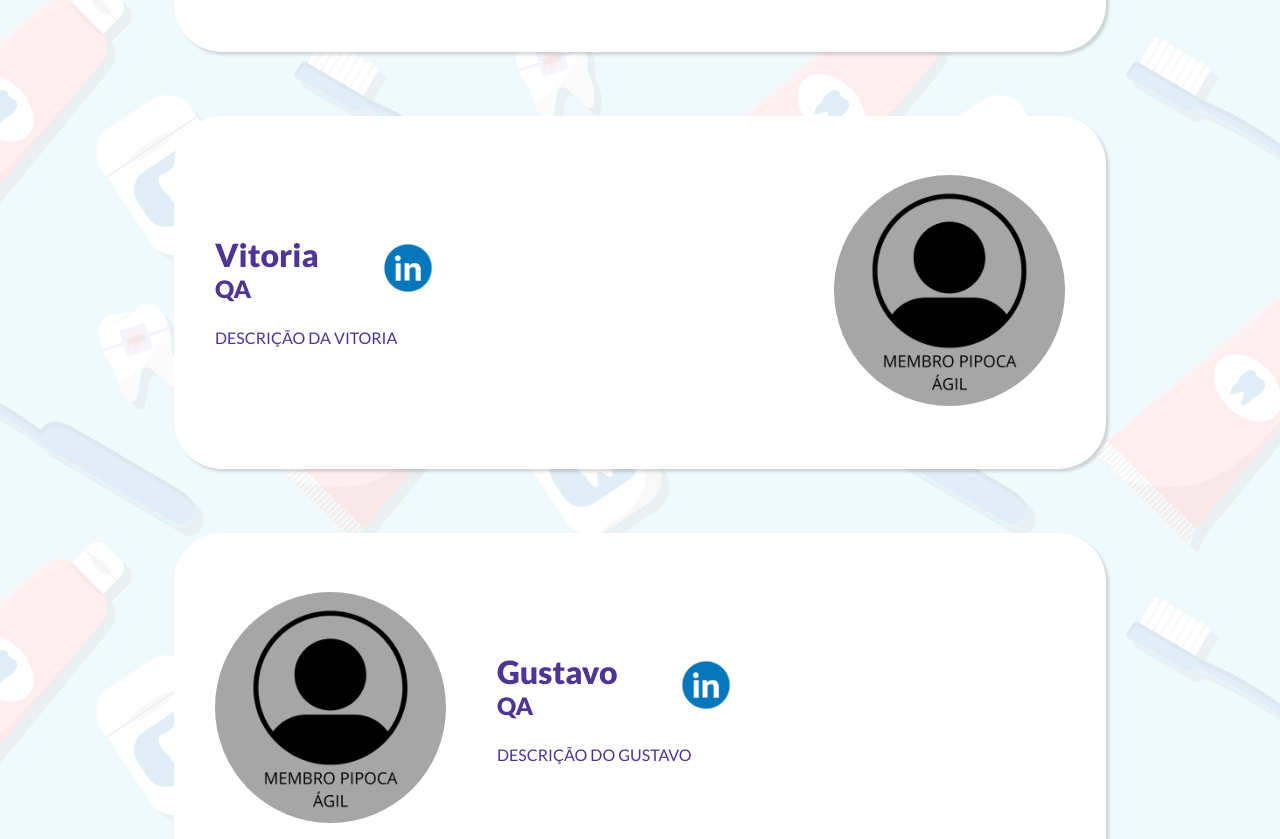
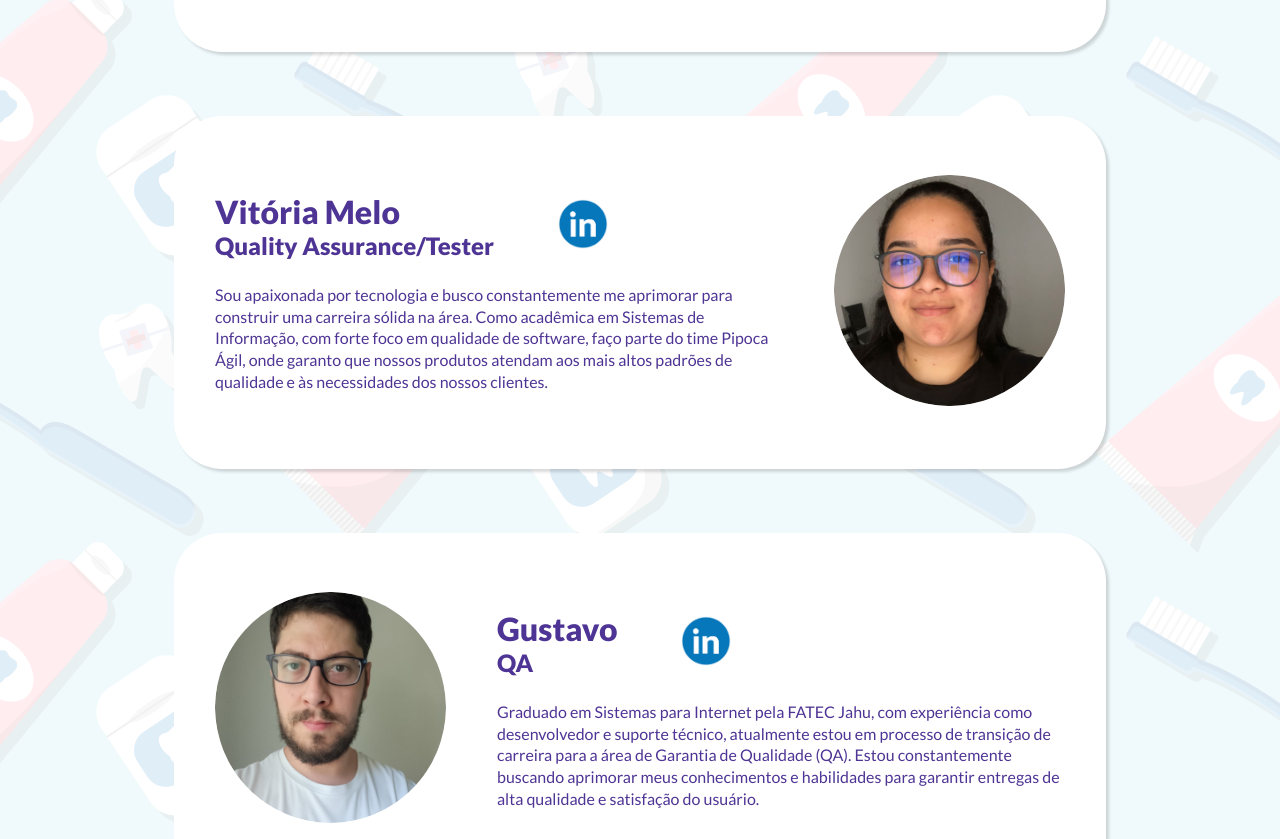
Before and after one commit to squadroxo/squad-roxo-pastel, a React (Vite) app: page / in a window 1280 px wide. Shown: the part 6581-7420 px from the top of the page. Built offline with nearby package versions, Linux system fonts and the light colour scheme.

Commit message:
feat: novos membros

```diff
--- a/src/components/SquadSection/infos.ts
+++ b/src/components/SquadSection/infos.ts
@@ -84,11 +84,11 @@ const data = [
   },
   {
     id: uuidv4(),
-    nomeMembro: "Vitoria",
-    funcao: "QA",
-    linkLinkedin: "#",
-    foto: "devs/user.png",
-    sobreMembro: "DESCRIÇÃO DA VITORIA",
+    nomeMembro: "Vitória Melo",
+    funcao: "Quality Assurance/Tester",
+    linkLinkedin: "https://www.linkedin.com/in/vitoria-melo-2b107b194/",
+    foto: "devs/vitoria-qa.png",
+    sobreMembro: "Sou apaixonada por tecnologia e busco constantemente me aprimorar para construir uma carreira sólida na área. Como acadêmica em Sistemas de Informação, com forte foco em qualidade de software, faço parte do time Pipoca Ágil, onde garanto que nossos produtos atendam aos mais altos padrões de qualidade e às necessidades dos nossos clientes.",
     primario: false
   },
   {
@@ -96,8 +96,8 @@ const data = [
     nomeMembro: "Gustavo",
     funcao: "QA",
     linkLinkedin: "#",
-    foto: "devs/user.png",
-    sobreMembro: "DESCRIÇÃO DO GUSTAVO",
+    foto: "devs/gustavo-qa.png",
+    sobreMembro: "Graduado em Sistemas para Internet pela FATEC Jahu, com experiência como desenvolvedor e suporte técnico, atualmente estou em processo de transição de carreira para a área de Garantia de Qualidade (QA). Estou constantemente buscando aprimorar meus conhecimentos e habilidades para garantir entregas de alta qualidade e satisfação do usuário.",
     primario: true
   },
   {
```
Also changed, not shown: public/devs/gustavo-qa.png (added), public/devs/vitoria-qa.png (added).
